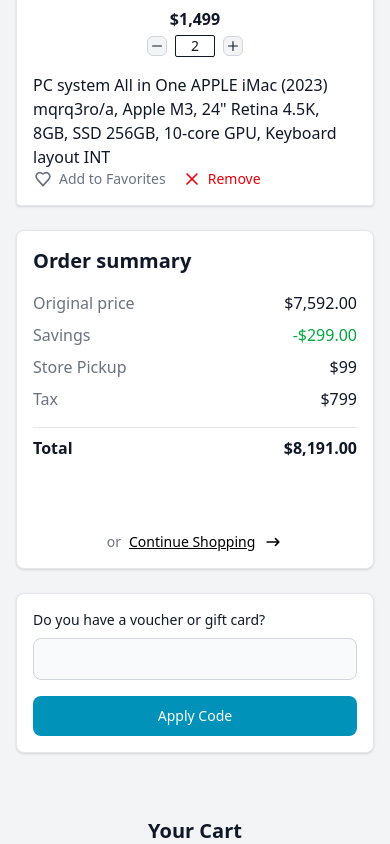
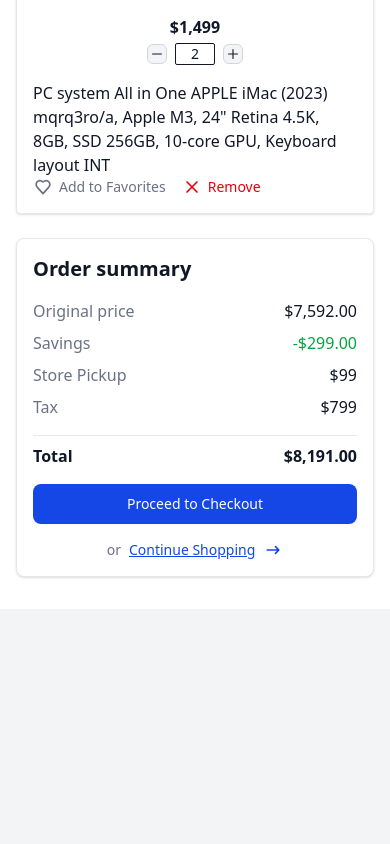
Before and after one commit to emaduddin678/EasyBuyShop-Frontend, a React (Vite) app: page /cart in a window 390 px wide. Shown: the part 1070-1914 px from the top of the page. After the commit the page ends 1711 px from the top, so only its background shows below. Built offline with nearby package versions, Linux system fonts and the light colour scheme.

Commit message:
routing navigation done

```diff
--- a/src/App.jsx
+++ b/src/App.jsx
@@ -2,6 +2,7 @@
 import Cart from "./features/cart/Cart";
 import CartFlowbit from "./features/cart/CartFlowbit";
 import ProductList from "./features/product-list/ProductList";
+import CartPage from "./pages/CartPage";
 import HomePage from "./pages/HomePage";
 import LoginPage from "./pages/LoginPage";
 import SignupPage from "./pages/SignupPage";
@@ -20,12 +21,7 @@
   {
     //only for demo purposes, this should be removed in production
     path: "/cart",
-    element: (
-      <>
-        <CartFlowbit />
-        <Cart />,
-      </>
-    ),
+    element: <CartPage />,
   },
 ]);
 
--- a/src/features/cart/CartFlowbit.jsx
+++ b/src/features/cart/CartFlowbit.jsx
@@ -1,9 +1,10 @@
 import React from "react";
+import { Link } from "react-router";
 
 const CartFlowbit = () => {
   return (
-    <section class="py-8 antialiased  md:py-16">
-      <div class="mx-auto max-w-screen-xl px-4 2xl:px-0">
+    <section class="py-8 antialiased md:py-16">
+      <div class="mx-auto max-w-screen-xl bg-white px-4 2xl:px-6 py-2 md:py-4">
         <h2 class=" text-xl font-bold text-gray-900 sm:text-3xl">
           Shopping Cart
         </h2>
@@ -621,7 +622,7 @@
                     <button
                       data-tooltip-target="favourites-tooltip-1"
                       type="button"
-                      class="inline-flex items-center justify-center gap-2 rounded-lg border border-gray-200 bg-white p-2.5 text-sm font-medium text-gray-900 hover:bg-gray-100 hover:text-primary-700 focus:z-10 focus:outline-none focus:ring-4 focus:ring-gray-100  "
+                      class="inline-flex items-center justify-center gap-2 rounded-lg border border-gray-200 bg-white p-2.5 text-sm font-medium text-gray-900 hover:bg-gray-100 hover:text-blue-700 focus:z-10 focus:outline-none focus:ring-4 focus:ring-gray-100  "
                     >
                       <svg
                         class="h-5 w-5"
@@ -649,7 +650,7 @@
                     </div>
                     <button
                       type="button"
-                      class="inline-flex w-full items-center justify-center rounded-lg bg-primary-700 px-5 py-2.5 text-sm font-medium  text-white hover:bg-primary-800 focus:outline-none focus:ring-4 focus:ring-primary-300 "
+                      class="inline-flex w-full items-center justify-center rounded-lg bg-blue-700 px-5 py-2.5 text-sm font-medium  text-white hover:bg-blue-800 focus:outline-none focus:ring-4 focus:ring-blue-300 "
                     >
                       <svg
                         class="-ms-2 me-2 h-5 w-5"
@@ -704,7 +705,7 @@
                     <button
                       data-tooltip-target="favourites-tooltip-2"
                       type="button"
-                      class="inline-flex items-center justify-center gap-2 rounded-lg border border-gray-200 bg-white p-2.5 text-sm font-medium text-gray-900 hover:bg-gray-100 hover:text-primary-700 focus:z-10 focus:outline-none focus:ring-4 focus:ring-gray-100  "
+                      class="inline-flex items-center justify-center gap-2 rounded-lg border border-gray-200 bg-white p-2.5 text-sm font-medium text-gray-900 hover:bg-gray-100 hover:text-blue-700 focus:z-10 focus:outline-none focus:ring-4 focus:ring-gray-100  "
                     >
                       <svg
                         class="h-5 w-5"
@@ -732,7 +733,7 @@
                     </div>
                     <button
                       type="button"
-                      class="inline-flex w-full items-center justify-center rounded-lg bg-primary-700 px-5 py-2.5 text-sm font-medium  text-white hover:bg-primary-800 focus:outline-none focus:ring-4 focus:ring-primary-300 "
+                      class="inline-flex w-full items-center justify-center rounded-lg bg-blue-700 px-5 py-2.5 text-sm font-medium  text-white hover:bg-blue-800 focus:outline-none focus:ring-4 focus:ring-blue-300 "
                     >
                       <svg
                         class="-ms-2 me-2 h-5 w-5"
@@ -787,7 +788,7 @@
                     <button
                       data-tooltip-target="favourites-tooltip-3"
                       type="button"
-                      class="inline-flex items-center justify-center gap-2 rounded-lg border border-gray-200 bg-white p-2.5 text-sm font-medium text-gray-900 hover:bg-gray-100 hover:text-primary-700 focus:z-10 focus:outline-none focus:ring-4 focus:ring-gray-100  "
+                      class="inline-flex items-center justify-center gap-2 rounded-lg border border-gray-200 bg-white p-2.5 text-sm font-medium text-gray-900 hover:bg-gray-100 hover:text-blue-700 focus:z-10 focus:outline-none focus:ring-4 focus:ring-gray-100  "
                     >
                       <svg
                         class="h-5 w-5"
@@ -816,7 +817,7 @@
 
                     <button
                       type="button"
-                      class="inline-flex w-full items-center justify-center rounded-lg bg-primary-700 px-5 py-2.5 text-sm font-medium  text-white hover:bg-primary-800 focus:outline-none focus:ring-4 focus:ring-primary-300 "
+                      class="inline-flex w-full items-center justify-center rounded-lg bg-blue-700 px-5 py-2.5 text-sm font-medium  text-white hover:bg-blue-800 focus:outline-none focus:ring-4 focus:ring-blue-300 "
                     >
                       <svg
                         class="-ms-2 me-2 h-5 w-5"
@@ -888,17 +889,16 @@
 
               <a
                 href="#"
-                class="flex w-full items-center justify-center rounded-lg bg-primary-700 px-5 py-2.5 text-sm font-medium text-white hover:bg-primary-800 focus:outline-none focus:ring-4 focus:ring-primary-300 "
+                class="flex w-full items-center justify-center rounded-lg bg-blue-700 px-5 py-2.5 text-sm font-medium text-white hover:bg-blue-800 focus:outline-none focus:ring-4 focus:ring-blue-300 "
               >
                 Proceed to Checkout
               </a>
 
               <div class="flex items-center justify-center gap-2">
                 <span class="text-sm font-normal text-gray-500 "> or </span>
-                <a
-                  href="#"
-                  title=""
-                  class="inline-flex items-center gap-2 text-sm font-medium text-primary-700 underline hover:no-underline "
+                <Link
+                  to="/"
+                  class="inline-flex items-center gap-2 text-sm font-medium text-blue-700 underline hover:no-underline "
                 >
                   Continue Shopping
                   <svg
@@ -916,11 +916,11 @@
                       d="M19 12H5m14 0-4 4m4-4-4-4"
                     />
                   </svg>
-                </a>
+                </Link>
               </div>
             </div>
 
-            <div class="space-y-4 rounded-lg border border-gray-200 bg-white p-4 shadow-sm   sm:p-6">
+            <div class="space-y-4 rounded-lg border border-gray-200 bg-white p-4 shadow-sm hidden sm:p-6">
               <form class="space-y-4">
                 <div>
                   <label
@@ -933,14 +933,14 @@
                   <input
                     type="text"
                     id="voucher"
-                    class="block w-full rounded-lg border border-gray-300 bg-gray-50 p-2.5 text-sm text-gray-900 focus:border-primary-500 focus:ring-primary-500"
+                    class="block w-full rounded-lg border border-gray-300 bg-gray-50 p-2.5 text-sm text-gray-900 focus:border-blue-500 focus:ring-blue-500"
                     placeholder=""
                     required
                   />
                 </div>
                 <button
                   type="submit"
-                  class="flex w-full items-center justify-center rounded-lg bg-cyan-600 px-5 py-2.5 text-sm font-medium text-white hover:bg-primary-800 focus:outline-none focus:ring-4 focus:ring-primary-300 "
+                  class="flex w-full items-center justify-center rounded-lg bg-cyan-600 px-5 py-2.5 text-sm font-medium text-white hover:bg-blue-800 focus:outline-none focus:ring-4 focus:ring-blue-300 "
                 >
                   Apply Code
                 </button>
--- a/src/features/navbar/Navbar.jsx
+++ b/src/features/navbar/Navbar.jsx
@@ -12,6 +12,7 @@
   ShoppingCartIcon,
   XMarkIcon,
 } from "@heroicons/react/24/outline";
+import { Link } from "react-router";
 
 const user = {
   name: "Tom Cook",
@@ -73,9 +74,10 @@
               </div>
               <div className="hidden md:block">
                 <div className="ml-4 flex items-center md:ml-6">
+                  <Link to={"/cart"}>
                     <button
                       type="button"
-                    className="relative rounded-full bg-gray-800 p-1 text-gray-400 hover:text-white focus:ring-2 focus:ring-white focus:ring-offset-2 focus:ring-offset-gray-800 focus:outline-hidden"
+                      className="relative rounded-full cursor-pointer bg-gray-800 p-1 text-gray-400 hover:text-white focus:ring-2 focus:ring-white focus:ring-offset-2 focus:ring-offset-gray-800 focus:outline-hidden"
                     >
                       <span className="absolute -inset-1.5" />
                       <ShoppingCartIcon aria-hidden="true" className="size-6" />
@@ -83,6 +85,7 @@
                         4
                       </span>
                     </button>
+                  </Link>
 
                   {/* Profile dropdown */}
                   <Menu as="div" className="relative ml-3">
@@ -169,9 +172,10 @@
                     {user.email}
                   </div>
                 </div>
+                <Link to={"/cart"}>
                   <button
                     type="button"
-                  className="relative ml-auto shrink-0 rounded-full bg-gray-800 p-1 text-gray-400 hover:text-white focus:ring-2 focus:ring-white focus:ring-offset-2 focus:ring-offset-gray-800 focus:outline-hidden"
+                    className="relative ml-auto cursor-pointer shrink-0 rounded-full bg-gray-800 p-1 text-gray-400 hover:text-white focus:ring-2 focus:ring-white focus:ring-offset-2 focus:ring-offset-gray-800 focus:outline-hidden"
                   >
                     <span className="absolute -inset-1.5" />
 
@@ -180,6 +184,7 @@
                       3
                     </span>
                   </button>
+                </Link>
               </div>
               <div className="mt-3 space-y-1 px-2">
                 {userNavigation.map((item) => (
--- /dev/null
+++ b/src/pages/CartPage.jsx
@@ -0,0 +1,12 @@
+import React from "react";
+import CartFlowbit from "../features/cart/CartFlowbit";
+
+const CartPage = () => {
+  return (
+    <div>
+      <CartFlowbit />
+    </div>
+  );
+};
+
+export default CartPage;
```
Lines whose indentation alone changed are shown as unchanged.
